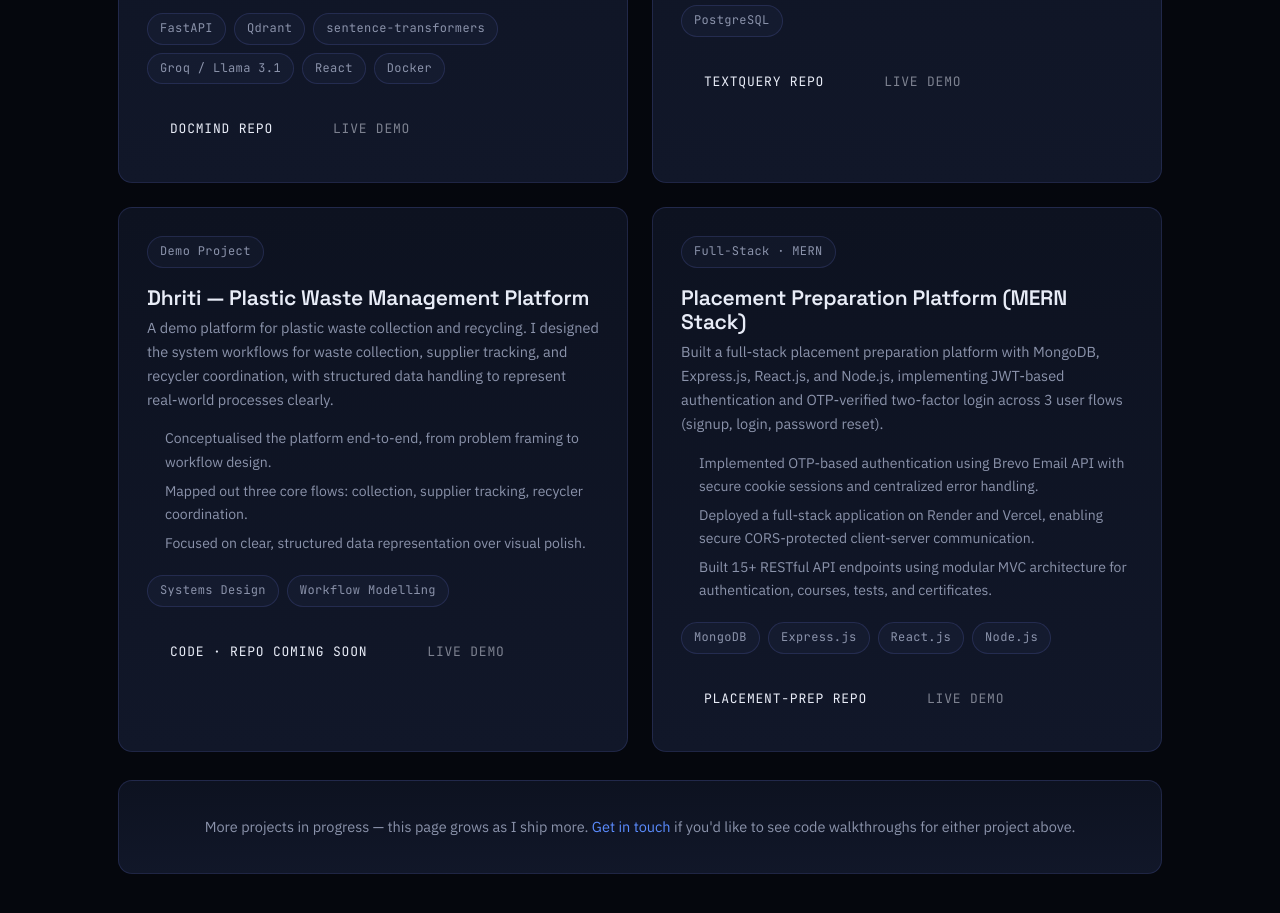
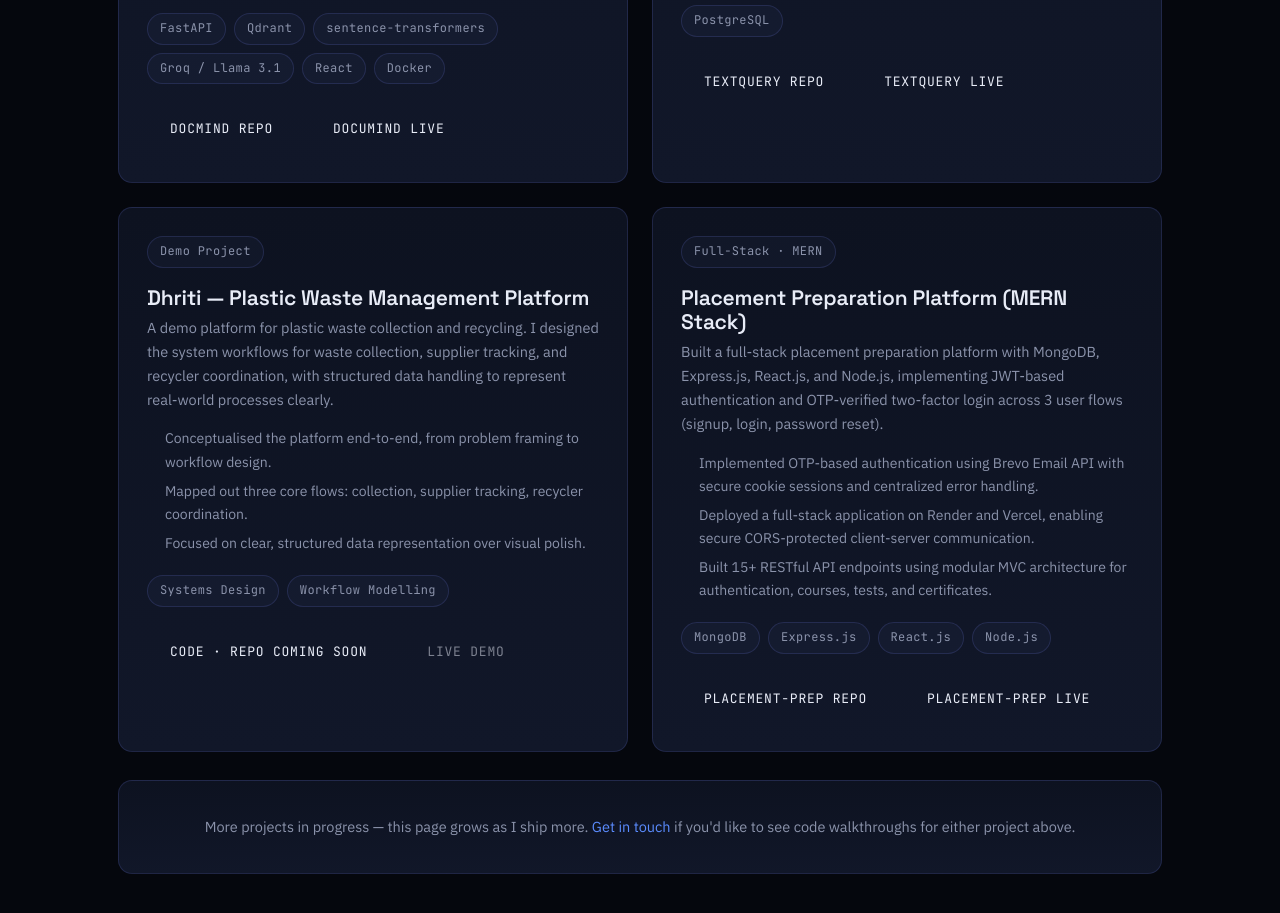
Before and after one commit to BEREABHINAY/portfolio, a plain HTML site: page projects.html in a window 1280 px wide. Shown: the part 901-1814 px from the top of the page. Drawn offline with nearby package versions, Linux system fonts and the light colour scheme.

Commit message:
Update live demo links in projects.html

```diff
--- a/projects.html
+++ b/projects.html
@@ -55,7 +55,7 @@
           <div class="btn-row">
             <a href="https://github.com/BEREABHINAY/DocMind" target="_blank" rel="noopener" class="btn btn-ghost">DocMind Repo</a>
             <!-- Replace href="#" with the real live URL when ready, then remove opacity/pointer-events -->
-            <a href="#" class="btn btn-ghost" aria-disabled="true" title="Add live URL here" style="opacity:0.5; pointer-events:none;">Live Demo</a>
+            <a href="https://doc-mind-sigma.vercel.app/" class="btn btn-ghost" aria-disabled="true" title="https://doc-mind-sigma.vercel.app/">DocuMind Live</a>
           </div>
         </div>
 
@@ -74,7 +74,7 @@
           <div class="btn-row">
             <a href="https://github.com/BEREABHINAY/textquery" target="_blank" rel="noopener" class="btn btn-ghost">TextQuery Repo</a>
             <!-- Replace href="#" with the real live URL when ready, then remove opacity/pointer-events -->
-            <a href="https://text-query.vercel.app/" class="btn btn-ghost" aria-disabled="true" title="https://text-query.vercel.app/" style="opacity:0.5; pointer-events:none;">Live Demo</a>
+            <a href="https://text-query.vercel.app/" class="btn btn-ghost" aria-disabled="true" title="https://text-query.vercel.app/">TextQuery Live</a>
           </div>
         </div>
 
@@ -113,7 +113,7 @@ authentication and OTP-verified two-factor login across 3 user flows (signup, lo
           <div class="btn-row">
             <a href="https://github.com/BEREABHINAY/placement-platform.git" target="_blank" rel="noopener" class="btn btn-ghost">placement-prep Repo</a>
             <!-- Replace href="#" with the real live URL when ready, then remove opacity/pointer-events -->
-            <a href="#" class="btn btn-ghost" aria-disabled="true" title="Add live URL here" style="opacity:0.5; pointer-events:none;">Live Demo</a>
+            <a href="https://placementprep-wheat.vercel.app/" class="btn btn-ghost" aria-disabled="true" title="https://placementprep-wheat.vercel.app/">Placement-Prep Live</a>
           </div>
         </div>
       </div>
```
